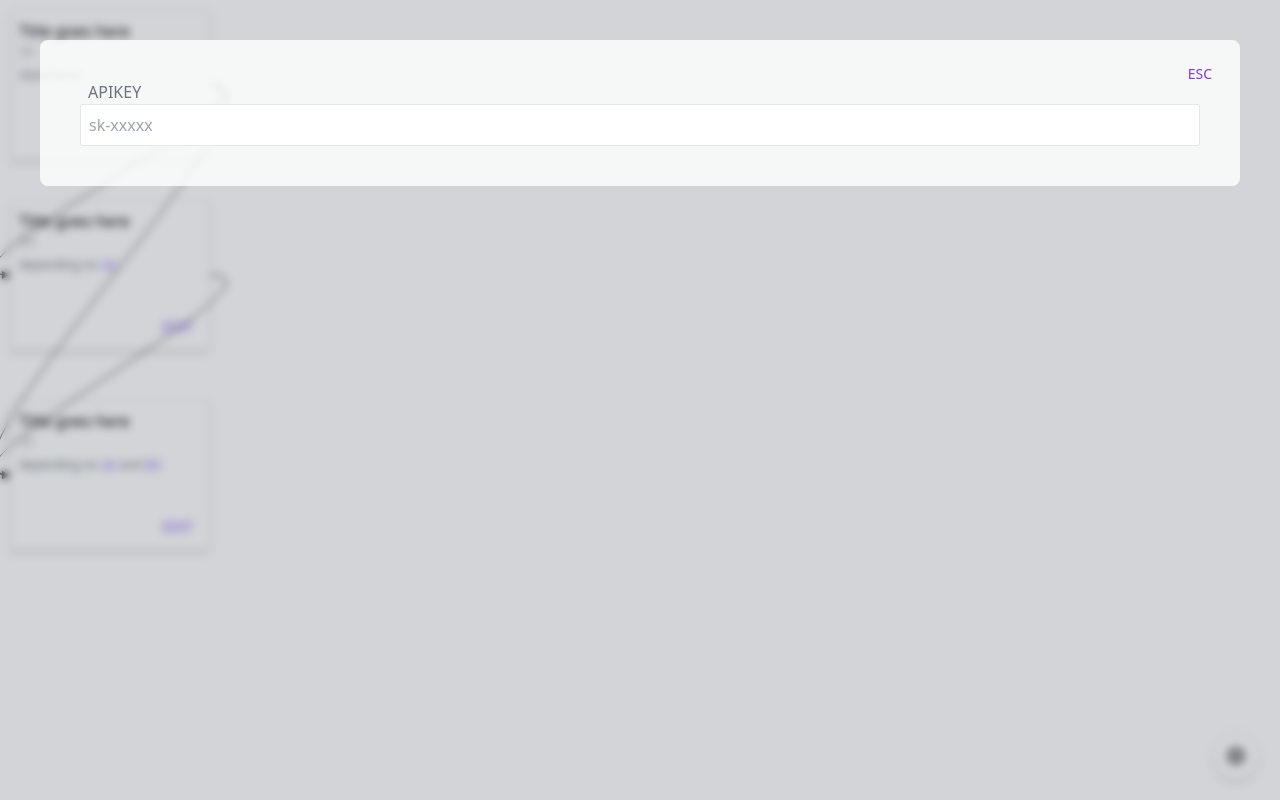
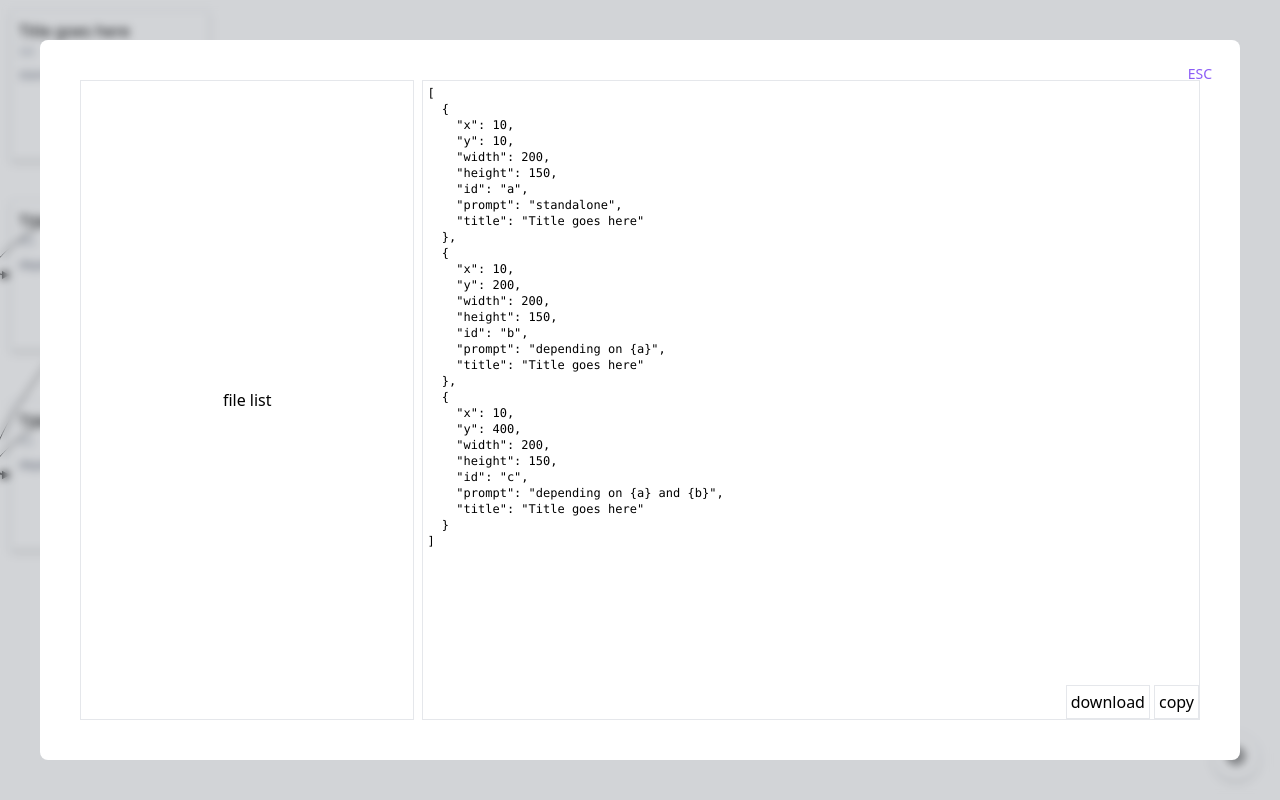
Before and after one commit to xloc/prompt-graph, a Vue app: page / in a window 1280 px wide. Both pictures are taken after a click on the button 1236 px from the left and 756 px from the top of the page. Built offline with nearby package versions, Linux system fonts and the light colour scheme.

Commit message:
page and file page

```diff
--- a/src/App.vue
+++ b/src/App.vue
@@ -5,6 +5,7 @@ import Block from "./components/Block.vue";
 import { BlockModel } from './components/model';
 import { ref, watchEffect } from 'vue';
 import SettingsPage from './components/SettingsPage.vue';
+import FilePage from './components/FilePage.vue';
 
 
 const blocks = ref<BlockModel[]>([
@@ -18,6 +19,7 @@ watchEffect(() => {
 
 const selection = ref<BlockModel | null>(null);
 const showSettings = ref(false);
+const showFiles = ref(false);
 
 </script>
 
@@ -28,7 +30,7 @@ const showSettings = ref(false);
       class="z-0" />
     <ConnectionCanvas :blocks="blocks" class="absolute pointer-events-none" />
 
-    <button @click="showSettings = true"
+    <button @click="showFiles = true"
       class="absolute bottom-5 right-5 p-3 rounded-full border shadow-md w-12 h-12 overflow-hidden hover:bg-gray-200">
       <img src="./assets/cog-8-tooth.svg" class="w-full h-full" />
     </button>
@@ -36,6 +38,7 @@ const showSettings = ref(false);
 
     <BlockEdit v-if="selection" v-model="selection" @close="selection = null"></BlockEdit>
     <SettingsPage v-if="showSettings" @close="showSettings = false" />
+    <FilePage v-if="showFiles" @close="showFiles = false" :blocks="blocks" />
   </div>
 </template>
 
--- /dev/null
+++ b/src/components/FilePage.vue
@@ -0,0 +1,32 @@
+<template>
+  <Page @close="emit('close')">
+    <div class="flex items-stretch gap-x-2 flex-shrink h-full">
+      <div class="flex-[3] border
+      flex justify-center items-center">
+        file list
+      </div>
+      <div class="h-full flex-[7] border position relative">
+        <pre class="overflow-y-auto p-1 text-xs inset-0">{{ code }}</pre>
+        <ul class="flex gap-1 justify-end w-full absolute bottom-0 right-0">
+          <li class="p-1 border">download</li>
+          <li class="p-1 border">copy</li>
+        </ul>
+      </div>
+    </div>
+  </Page>
+</template>
+
+<script setup lang="ts">
+import { computed } from 'vue';
+import Page from './Page.vue'
+import { useKeyPress } from '../composables/keypress';
+import { BlockModel } from './model';
+
+const props = defineProps<{ blocks: BlockModel[] }>();
+const code = computed(() => {
+  return JSON.stringify(props.blocks, null, 2);
+});
+
+const emit = defineEmits<{ "close": [] }>();
+useKeyPress('Escape', () => emit('close'));
+</script>
--- /dev/null
+++ b/src/components/Page.vue
@@ -0,0 +1,22 @@
+<template>
+  <div class="absolute inset-0
+    shadow-2xl backdrop-blur-sm bg-gray-800 bg-opacity-20 px-10"
+    :class="[scrollable ? 'overflow-y-auto flex flex-col' : 'py-10']">
+    <div class="h-10 flex-none" v-if="scrollable"></div>
+
+    <div class="h-full w-full relative rounded-lg p-10 bg-white">
+      <slot></slot>
+      <button @click="$emit('close')"
+        class="absolute top-5 right-5 flex text-sm text-violet-500 p-1 px-2 hover:bg-gray-200">
+        ESC
+      </button>
+    </div>
+
+    <div class="h-10 flex-none" v-if="scrollable"></div>
+  </div>
+</template>
+
+<script setup lang="ts">
+defineEmits<{ "close": [] }>();
+defineProps<{ scrollable?: boolean }>();
+</script>
```
